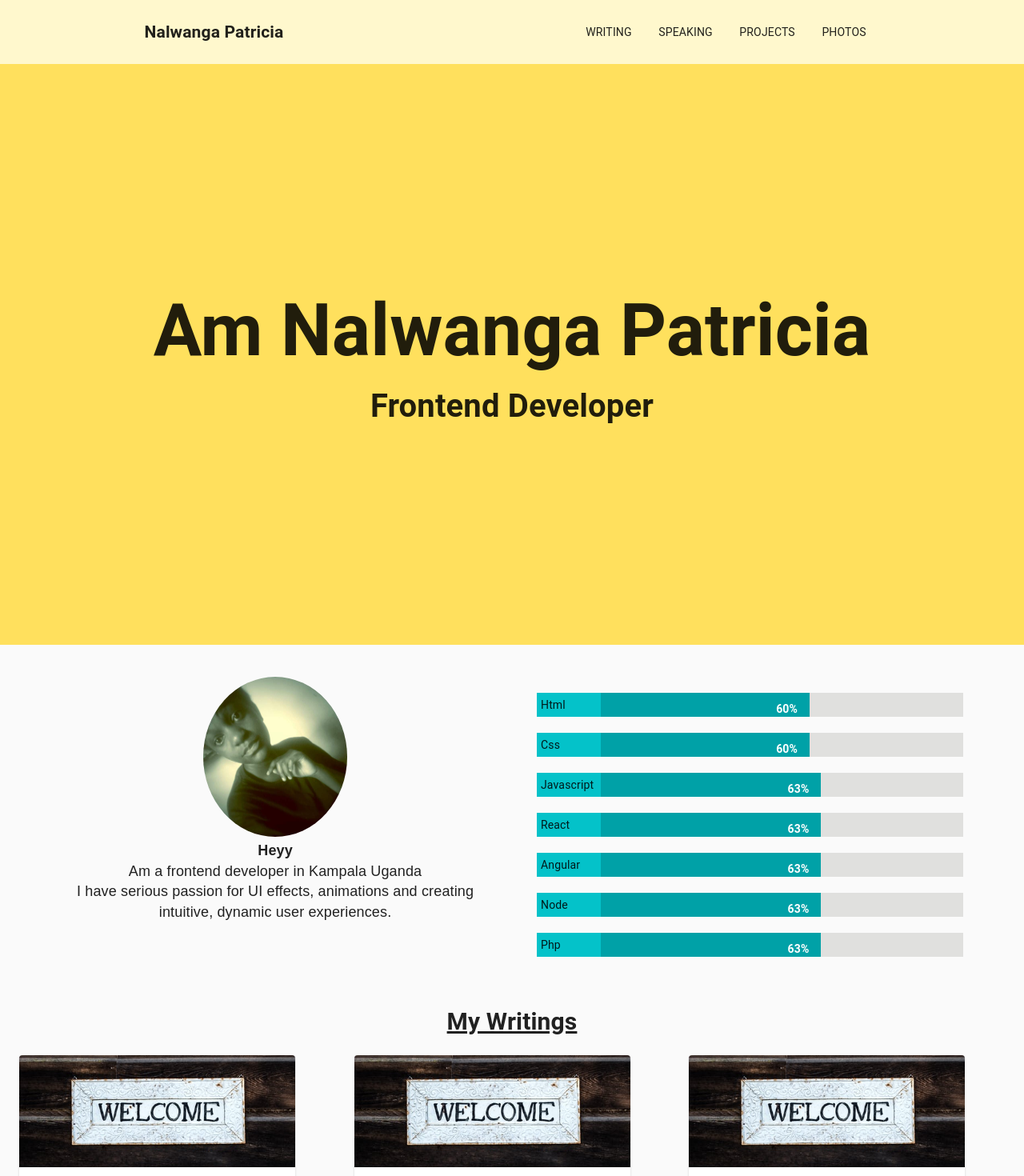
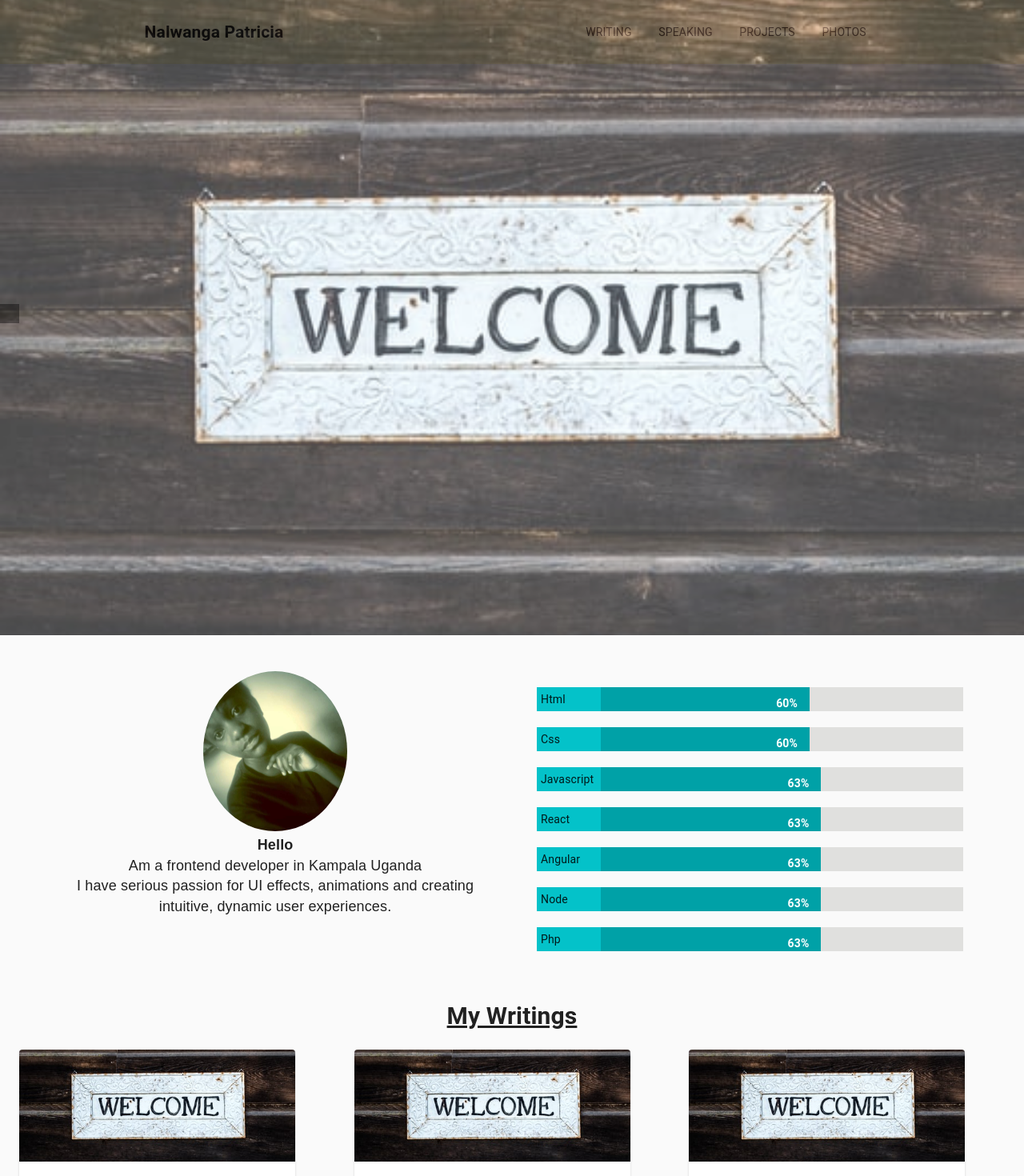
Before and after one commit to isiagi/Nalwanga, a React (Create React App) app: page / in a window 1280 px wide. Shown: the top 1470 px of the page at 80% size. Built offline with nearby package versions, Linux system fonts and the light colour scheme.

Commit message:
made changes

```diff
--- a/src/components/body/Body.js
+++ b/src/components/body/Body.js
@@ -9,7 +9,7 @@ function Body() {
     <>
       <Carousel indicators={false} strictIndexing={false}>
         <div className="img__tag">
-          <img src={imag} alt="welcome" className="patricia" />
+          <img src={imag} alt="welcome"  className="patricia" />
         </div>
         <div className="text__tag">
           <h1>Am Nalwanga Patricia</h1>
--- a/src/components/body/body.css
+++ b/src/components/body/body.css
@@ -1,6 +1,12 @@
 .img__tag {
   overflow: hidden;
   position: relative;
+  height: 100%;
+}
+.img__tag > img {
+  overflow: hidden;
+  position: relative;
+  height: 99.2vh;
 }
 .patricia {
   opacity: 0.7;
@@ -10,7 +16,7 @@
 }
 .text__tag{
     width: 100%;
-    height: 90.8vh;
+    height: 100vh;
     background-color: #ffe05d;
     display: flex;
     flex-direction: column;
--- a/src/components/header/Header.css
+++ b/src/components/header/Header.css
@@ -10,6 +10,9 @@ nav{
     min-height: 10vh;
     background-color: #fff8cd;
     flex-wrap: wrap;
+    position: fixed;
+    z-index: 1;
+    width: 100%;
 }
 .nav_list{
     width: 30%;
--- a/src/components/progress/ProgressBar.jsx
+++ b/src/components/progress/ProgressBar.jsx
@@ -26,7 +26,7 @@ function ProgressBar() {
     <div style={stylo}>
       <div>
         <img src={pa} alt="patricia" width="180" height="200" style={{borderRadius: '50%'}}/>
-        <h3 style={{fontFamily: 'sans-serif',fontSize: 18}}>Heyy</h3>
+        <h3 style={{fontFamily: 'sans-serif',fontSize: 18}}>Hello</h3>
         <p style={{fontFamily: 'sans-serif', fontSize: 18}}>Am a frontend developer in Kampala Uganda</p>
         <p style={{fontFamily: 'sans-serif', fontSize: 18}}>
           I have serious passion for UI effects, animations and creating <br/>
```
